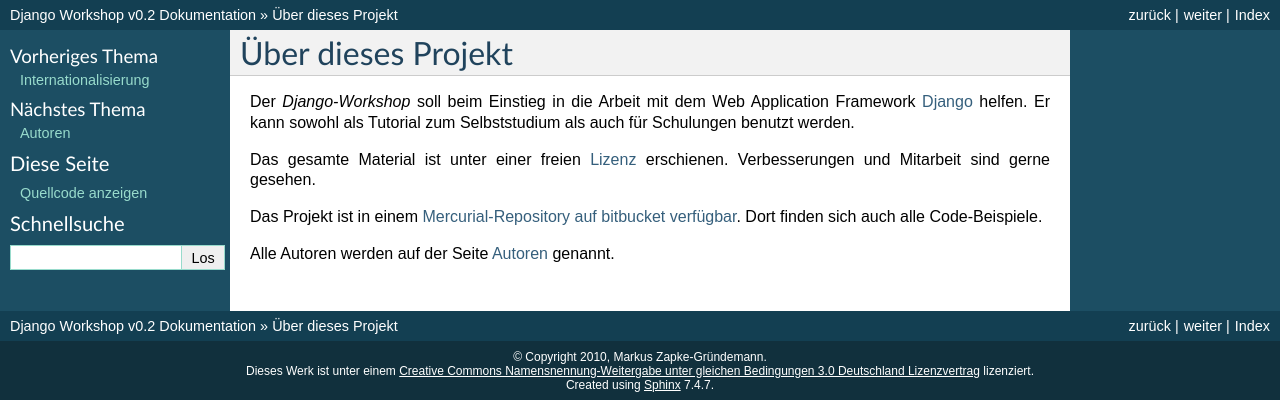
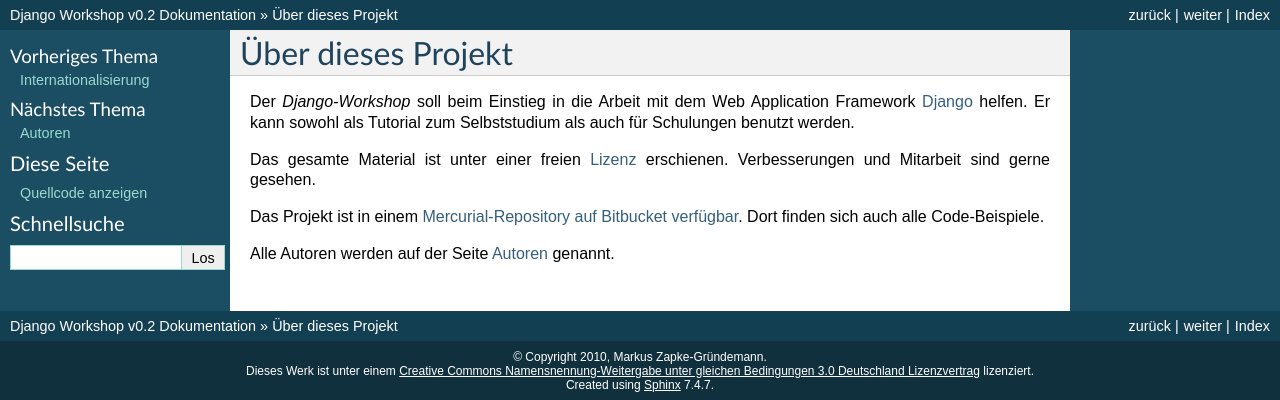
Before and after one commit to keimlink/django-workshop, a Sphinx documentation site: the page built from docs/projekt.rst, in a window 1280 px wide. Shown: the top 400 px of the page. Built offline with Sphinx 7.4.7, drawn with Linux system fonts in a browser that asks for light colours; part of the change alters nothing that is shown.

```diff
--- a/docs/projekt.rst
+++ b/docs/projekt.rst
@@ -10,8 +10,8 @@ Tutorial zum Selbststudium als auch für Schulungen benutzt werden.
 Das gesamte Material ist unter einer freien :ref:`lizenz` erschienen.
 Verbesserungen und Mitarbeit sind gerne gesehen.
 
-Das Projekt ist in einem `Mercurial-Repository auf bitbucket verfügbar
-<http://bitbucket.org/streetcleaner/django-workshop>`_. Dort finden sich auch
+Das Projekt ist in einem `Mercurial-Repository auf Bitbucket verfügbar
+<https://bitbucket.org/keimlink/django-workshop/src>`_. Dort finden sich auch
 alle Code-Beispiele.
 
 Alle Autoren werden auf der Seite :ref:`autoren` genannt.
```
